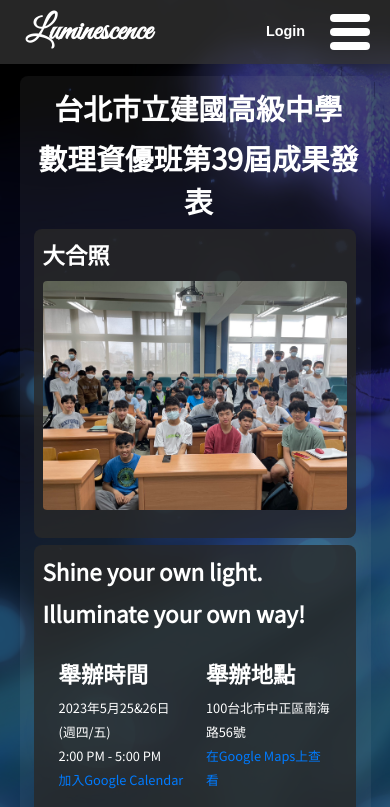
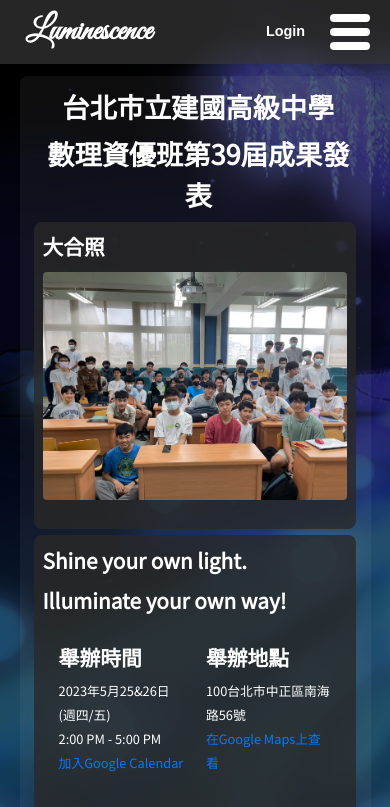
Before and after one commit to ckmsc39th/ckmsc39th.github.io, a Vue app: page /#/ in a window 390 px wide. Shown: the top 807 px of the page. Built offline with nearby package versions, Linux system fonts and the light colour scheme; a web font is replaced by a local one.

Commit message:
minor bug fix

```diff
--- a/src/shared/Navbar.vue
+++ b/src/shared/Navbar.vue
@@ -577,7 +577,7 @@ nav.navbar {
   }
 }
 
-@media (max-width: 375px){
+@media (max-width: 380px){
   .homelink{
     font-size: 1.6rem;
   }
--- a/src/style.css
+++ b/src/style.css
@@ -260,11 +260,11 @@ th, td {
 
 @media (max-width: 480px) {
   h1 {
-    font-size: 1.8rem;
+    font-size: 1.7rem;
   }
 
   h2 {
-    font-size: 1.4rem;
+    font-size: 1.3rem;
   }
 
   h3 {
@@ -297,13 +297,13 @@ th, td {
 
 }
 
-@media (max-width: 375px){
+@media (max-width: 385px){
   h1 {
     font-size: 1.4rem;
   }
 
   h2 {
-    font-size: 1.1rem;
+    font-size: 1.0rem;
   }
 }
 
--- a/src/views/Categories.vue
+++ b/src/views/Categories.vue
@@ -521,7 +521,7 @@ body.showpopup {
   }
 }
 
-@media (max-width: 375px) {
+@media (max-width: 385px) {
   .tab{
     font-size: 0.8rem;
   }
--- a/src/views/Home.vue
+++ b/src/views/Home.vue
@@ -112,7 +112,7 @@ const googleMapsLink = "https://goo.gl/maps/kWBUJyyp6iXVHmib8";
 
 }
 
-@media (max-width: 300px) {
+@media (max-width: 385px) {
 
   h1 {
   font-size: 1.2rem;
```
